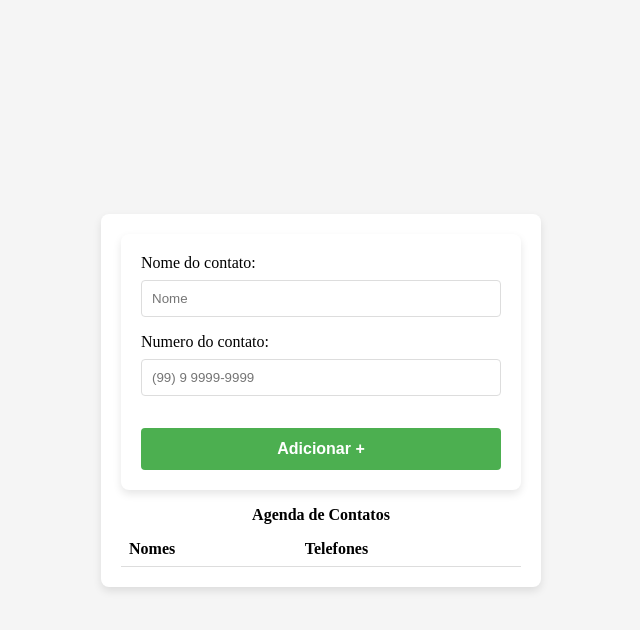
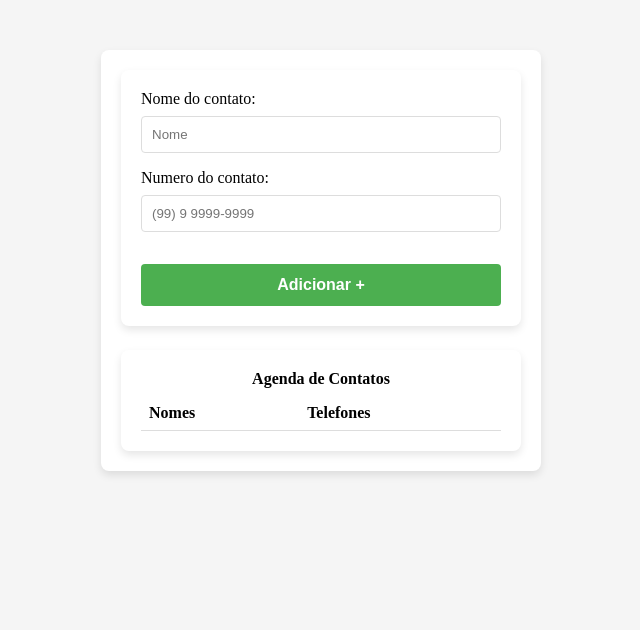
Before and after one commit to JoaoVictorAngelo/agenda_contatos, a plain HTML site: page index.html in a window 1280 px wide. Shown: the whole page, without its empty margins (319-959 px from the left). Drawn offline with Linux system fonts and the light colour scheme.

Commit message:
Correção bug botao, adc. requisito caso numero existente

```diff
--- a/index.html
+++ b/index.html
@@ -9,6 +9,7 @@
 <body>
 <div class="container">
 
+    <div class="formulario-container">
         <form id="formulario">
             <label for="nome-contato">Nome do contato:</label>
             <input id="nome-contato" type="text" required placeholder="Nome">
@@ -16,10 +17,11 @@
             <input id="numero-contato" type="tel" required placeholder="(99) 9 9999-9999" maxlength="15" minlength="14">
             <button type="submit">Adicionar +</button>
         </form>
+    </div>
 
+    <div class="tabela-container">
         <table id="tabela">
             <caption>Agenda de Contatos</caption>
-
             <thead>
                 <tr>
                     <th scope="col">Nomes</th>
@@ -29,6 +31,7 @@
             <tbody>
             </tbody>
         </table>
+    </div>
 
 </div>
 <script src="./main.js"></script>
--- a/main.js
+++ b/main.js
@@ -1,5 +1,6 @@
 const form = document.getElementById('formulario')
 const tabelaContatos = document.querySelector('tbody')
+const contatos = []
 
 form.addEventListener('submit', function(e){
     e.preventDefault()
@@ -12,6 +13,11 @@ function adicionarContato(){
     const nomeContato = document.getElementById('nome-contato').value
     const numeroContato = document.getElementById('numero-contato').value
 
+    if(contatos.includes(numeroContato)){
+        alert(`O numero:${numeroContato} ja foi adicionado a lista de contatos`)
+    }else {
+        contatos.push(numeroContato)
+
         let linha = '<tr>'
         linha += `<td>${nomeContato}</td>`
         linha += `<td>${numeroContato}</td>`
@@ -22,3 +28,5 @@ function adicionarContato(){
         nomeContato = ''
         numeroContato = ''
     }
+
+}
--- a/style.css
+++ b/style.css
@@ -2,9 +2,7 @@
 body {
     display: flex;
     justify-content: center; /* Centraliza horizontalmente */
-    align-items: center; /* Centraliza verticalmente */
-    height: 100vh;
-    margin: 0;
+    margin: 50px;
     background-color: #f5f5f5;
 }
 
@@ -15,24 +13,30 @@ body {
     box-shadow: 0 4px 8px rgba(0, 0, 0, 0.1);
     max-width: 400px; /* Largura máxima do contêiner */
     width: 100%; /* Faz o contêiner usar toda a largura disponível dentro do limite */
+    max-height: 80vh;
     display: flex;
     flex-direction: column; /* Organiza o conteúdo em coluna */
 }
 
-
-form {
+.formulario-container {
     background-color: #ffffff;
     padding: 20px;
     border-radius: 8px;
     box-shadow: 0 4px 8px rgba(0, 0, 0, 0.1);
 }
 
+.tabela-container {
+    margin-top: 24px; /* Aumenta a margem superior */
+    padding: 20px; /* Adiciona preenchimento interno */
+    border-radius: 8px; /* Aplica cantos arredondados */
+    box-shadow: 0 4px 8px rgba(0, 0, 0, 0.1); /* Sombra semelhante ao formulário */
+    overflow-y: auto; /* Permite rolagem vertical */
+    flex-grow: 1; /* Permite que a tabela cresça e ocupe o espaço disponível */
+}
 
 table {
     width: 100%; /* Faz a tabela usar toda a largura disponível */
     border-collapse: collapse; /* Remove o espaçamento entre as células */
-    margin-top: 16px;
-    overflow-y: auto; /* Permite rolagem vertical */
 }
 
 th, td {
```
Lines whose indentation alone changed are shown as unchanged.
